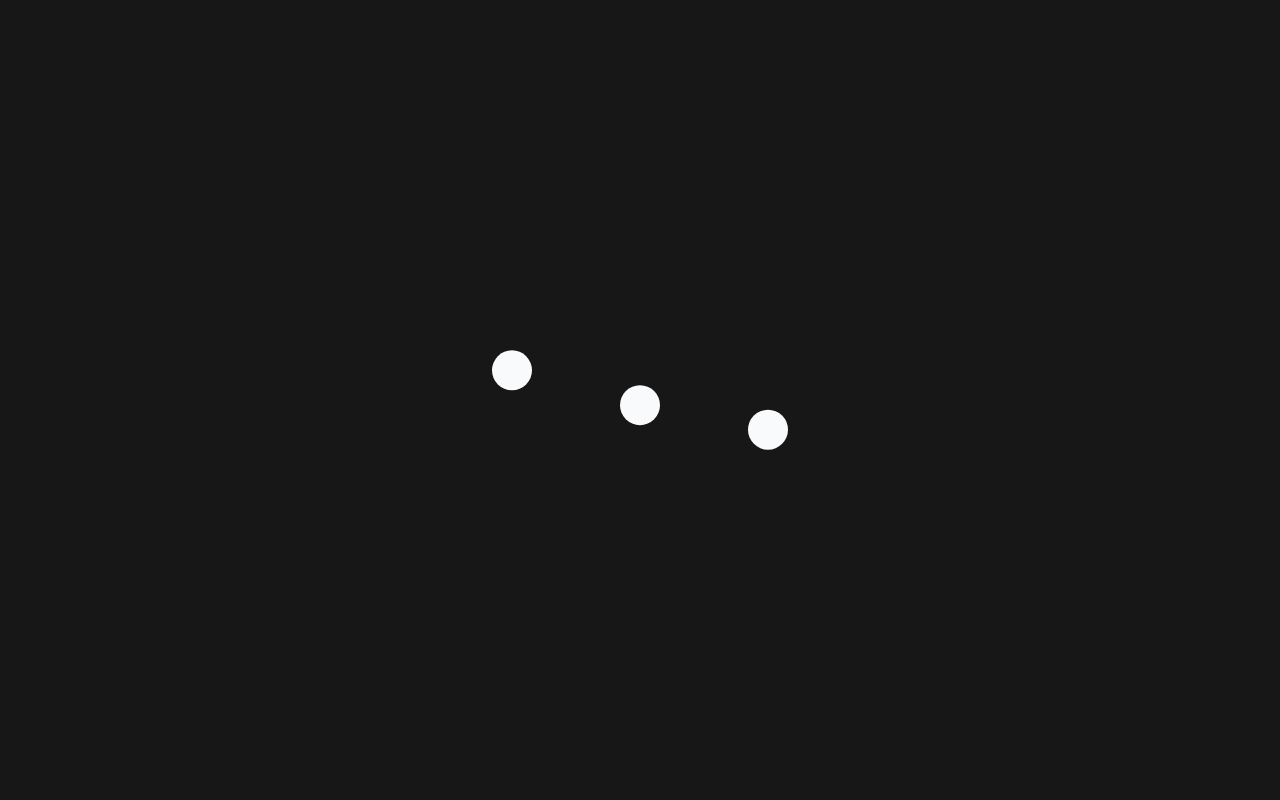
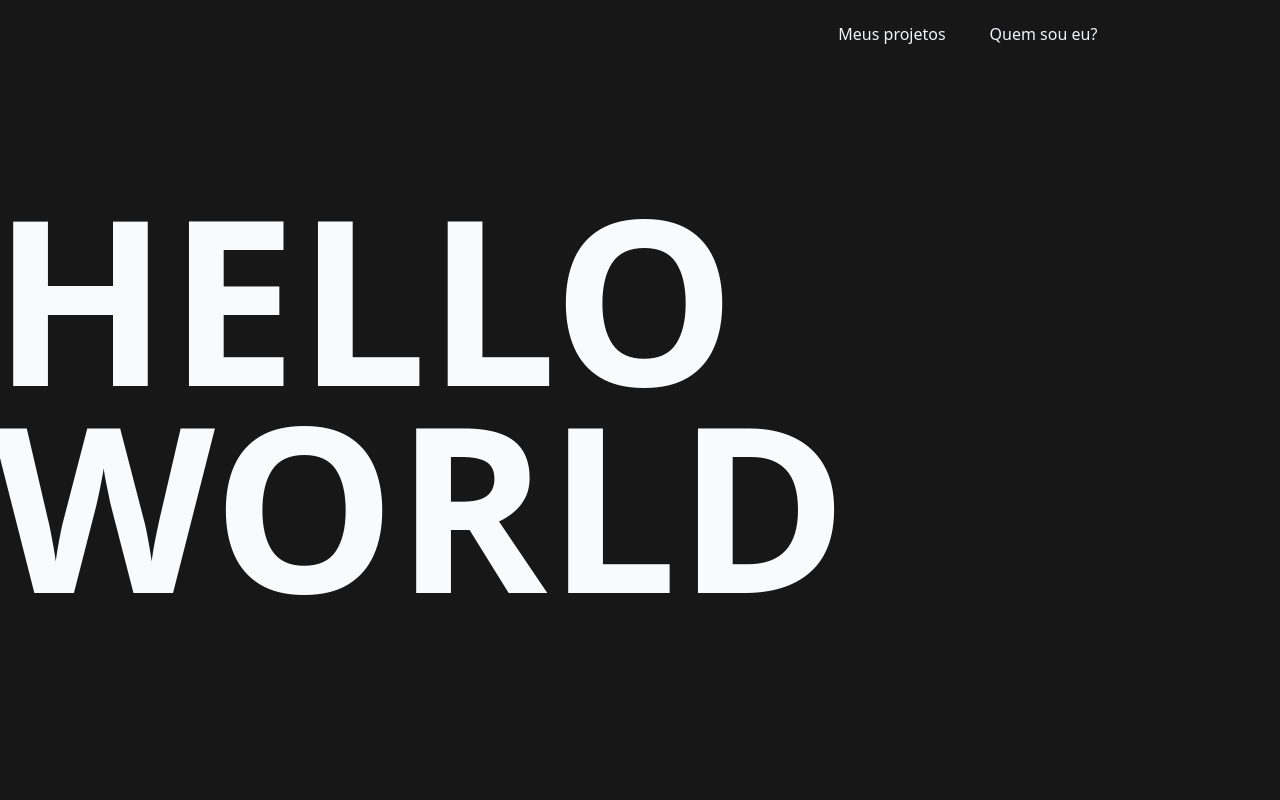
Before and after one commit to Tassio-Med/Portfolio, a React (Vite) app: page / in a window 1280 px wide. Shown: the top 800 px of the page. Built offline with nearby package versions, Linux system fonts and the light colour scheme.

Commit message:
feat: ajuste no tempo de carregamento

```diff
--- a/src/App.jsx
+++ b/src/App.jsx
@@ -37,7 +37,7 @@ function App() {
   useEffect(() => {
     setTimeout(() => {
       setIsLoading(false);
-    }, 10000);
+    }, 4500);
   }, []);
 
   return (
```
